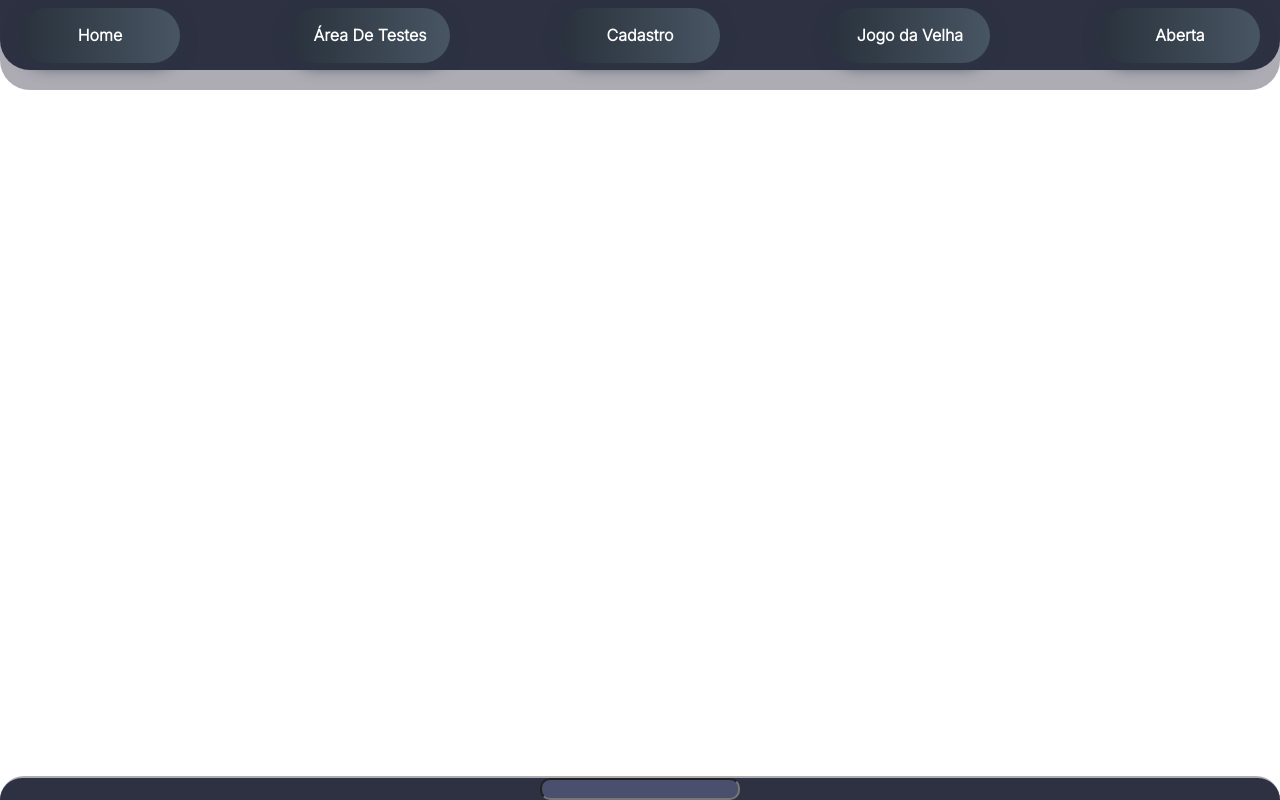
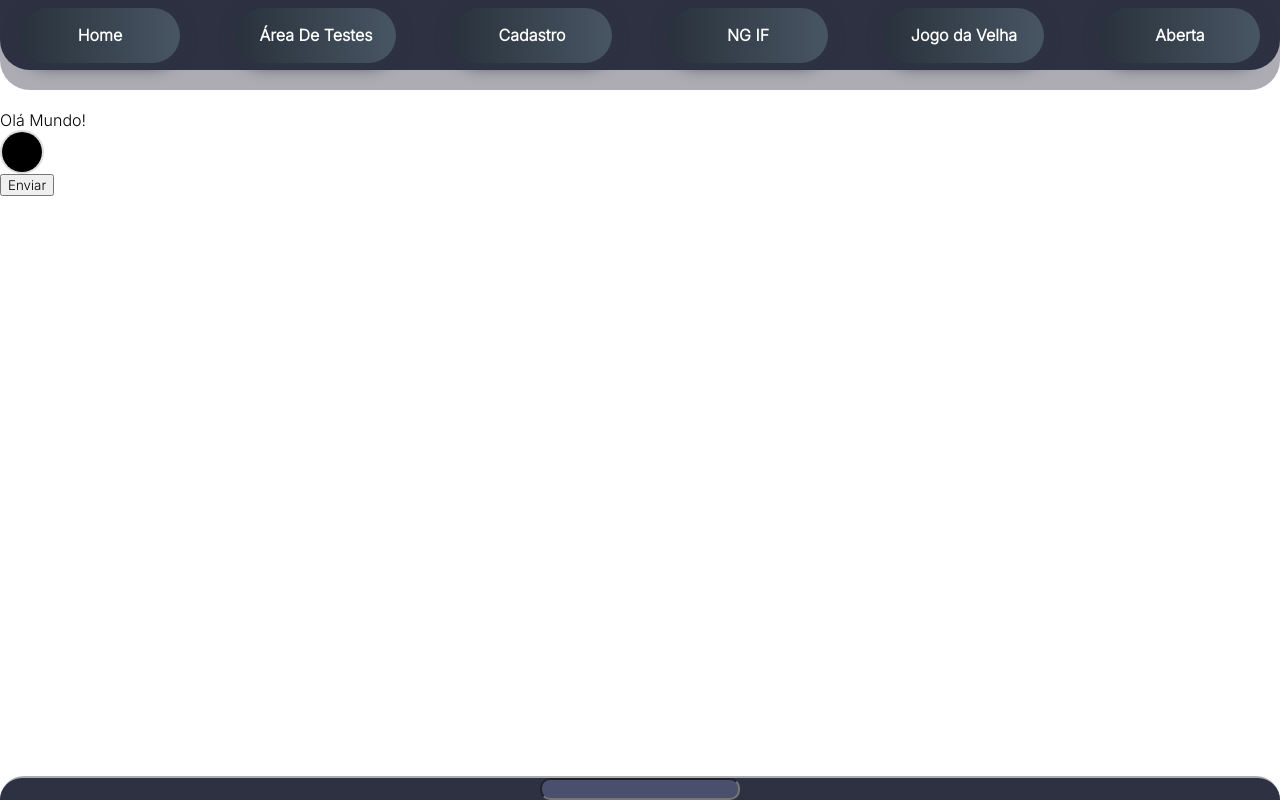
Before and after one commit to Fennek01/PlayGround, an Angular app in the folder PlayGround/: page /Content in a window 1280 px wide. Before the commit this address led to /. Built offline with nearby package versions, Linux system fonts and the light colour scheme; no server answers.

Commit message:
ConteudoNovo

```diff
--- a/PlayGround/src/app/app-routing.module.ts
+++ b/PlayGround/src/app/app-routing.module.ts
@@ -5,6 +5,7 @@ import { MostrarComponent } from "./pages/Mostrar/Mostrar.component";
 import { DataBindingComponent } from './pages/data-binding/data-binding.component';
 import { TestesComponent } from "./pages/Testes/Testes.component";
 import { JogoVelhaComponent } from "./pages/JogoVelha/JogoVelha.component";
+import { ContentComponent } from "./pages/content/content.component";
 
 const routes: Route[] = [
     {
@@ -24,6 +25,10 @@ const routes: Route[] = [
         component: JogoVelhaComponent
     },
     {
+        path: 'Content',
+        component: ContentComponent
+    },
+    {
         path: 'Testes',
         component: TestesComponent
     }
--- a/PlayGround/src/app/app.component.html
+++ b/PlayGround/src/app/app.component.html
@@ -5,8 +5,9 @@
         <a routerLink="/"><button class="button">Home</button></a>
         <a routerLink="/data-binding"><button class="button">Área De Testes</button></a>
         <a routerLink="/Mostrar"><button class="button">Cadastro</button></a>
+        <a routerLink="/Testes"><button class="button">NG IF </button></a>
         <a routerLink="/JogoVelha"><button class="button">Jogo da Velha</button></a>
-        <a routerLink="a"><button class="button">Aberta</button></a>
+        <a routerLink="/Content"><button class="button">Aberta</button></a>
   </nav>
 </header>
 <main>
--- a/PlayGround/src/app/app.component.ts
+++ b/PlayGround/src/app/app.component.ts
@@ -1,4 +1,5 @@
 import { Component, Input } from '@angular/core';
+import { AppService } from './app.service';
 
 @Component({
   selector: 'app-root',
@@ -7,6 +8,13 @@ import { Component, Input } from '@angular/core';
 })
 export class AppComponent {
   @Input()
-  title = 'Cadastro';
+  title = '';
   appValor = '';
+
+  constructor(appService: AppService) {
+    appService.getOlaMundo().subscribe((cotacao) => {
+      console.log(cotacao)
+    })
+  }
+
 }
--- /dev/null
+++ b/PlayGround/src/app/app.service.ts
@@ -0,0 +1,18 @@
+import { Injectable } from "@angular/core";
+import { HttpClient } from "@angular/common/http";
+import { Observable } from "rxjs";
+
+@Injectable({providedIn: 'root'})
+export class AppService{
+
+    constructor(
+        private httpClient: HttpClient
+    ) {
+
+    }
+
+    getOlaMundo(): Observable<any> {
+        return this.httpClient.get('https://economia.awesomeapi.com.br/json/last/USD-BRL');
+    }
+
+}
--- /dev/null
+++ b/PlayGround/src/app/pages/content/content.component.css
@@ -0,0 +1,28 @@
+.margin {
+    margin-bottom: 40px;
+    height: 100%;
+}
+
+.colorTrade {
+    position: relative;
+    overflow: hidden;
+    width: 40px;
+    height: 40px;
+    border: solid 2px #ddd;
+    border-radius: 40px;
+}
+
+.colorInput {
+    position: absolute;
+    right: -8px;
+    top: -8px;
+    width: 56px;
+    height: 56px;
+    border: none;
+    cursor: pointer;
+  }
+
+  .colorTrade:hover {
+    transition: 1s;
+    border-color: rgb(0, 136, 255);
+  }
--- /dev/null
+++ b/PlayGround/src/app/pages/content/content.component.html
@@ -0,0 +1,8 @@
+<div class="margin"></div>
+<p #texto>
+  Olá Mundo!
+</p>
+<div class="colorTrade">
+  <input class="colorInput" #color type="color">
+</div>
+<button type="submit" (click)="Enviar()">Enviar</button>
--- /dev/null
+++ b/PlayGround/src/app/pages/content/content.component.ts
@@ -0,0 +1,25 @@
+import { Component, ElementRef, OnInit, ViewChild } from '@angular/core';
+
+@Component({
+  selector: 'app-content',
+  templateUrl: './content.component.html',
+  styleUrls: ['./content.component.css']
+})
+export class ContentComponent implements OnInit {
+  ngOnInit(): void {
+  }
+
+  Enviar() {
+    console.log(this.meuParagrafo)
+    console.log(this.feedback)
+    this.meuParagrafo.nativeElement.style.backgroundColor = this.cor.nativeElement.value
+  }
+
+  @ViewChild('texto')
+  meuParagrafo: ElementRef<HTMLParagraphElement>;
+  @ViewChild('color')
+  cor: ElementRef<HTMLInputElement>;
+  @ViewChild('range')
+  feedback: ElementRef<HTMLInputElement>;
+
+}
--- /dev/null
+++ b/PlayGround/src/app/pages/content/conteudo-customizado/conteudo-customizado.component.html
@@ -0,0 +1,3 @@
+<table>
+        <ng-content select="[tHead]"></ng-content>
+</table>
```
Also changed, not shown: PlayGround/src/app/app.module.ts (+8 -2 lines), PlayGround/src/app/pages/content/content.module.ts (added, +21 -0 lines), PlayGround/src/app/pages/content/conteudo-customizado/conteudo-customizado.component.ts (added, +9 -0 lines), 1 other file (tests, documents, lock files or other folders).
